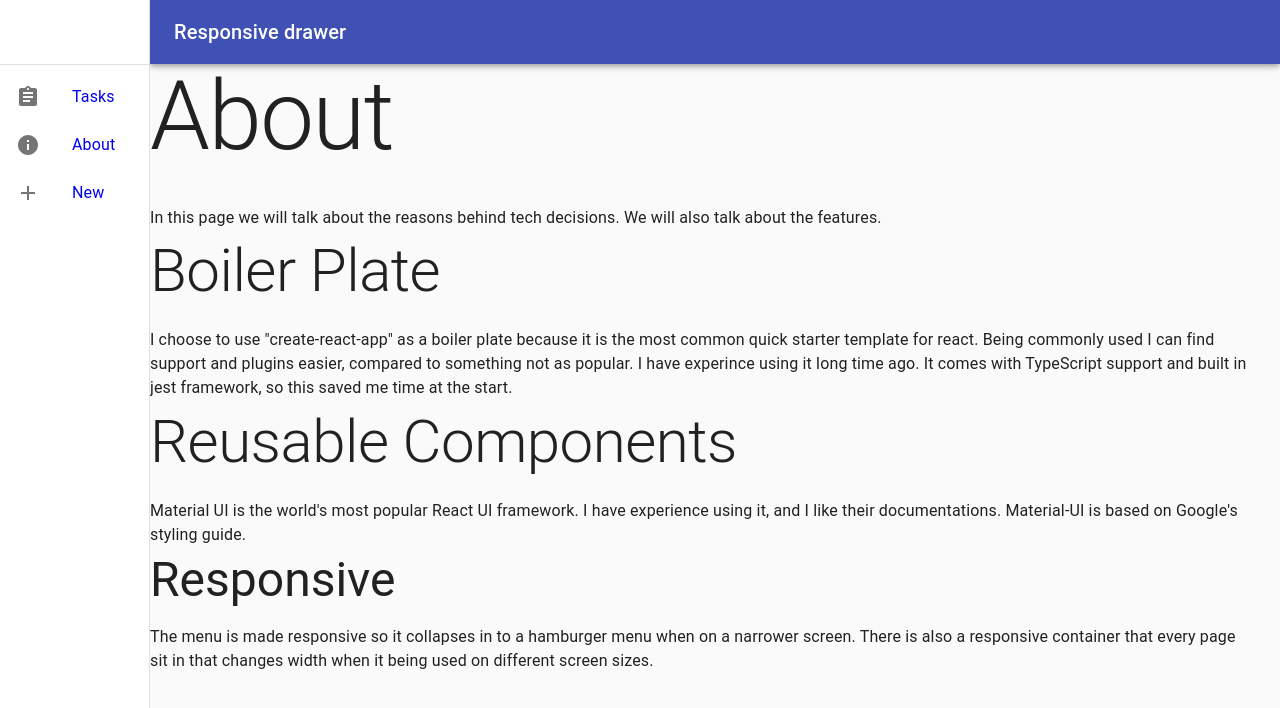
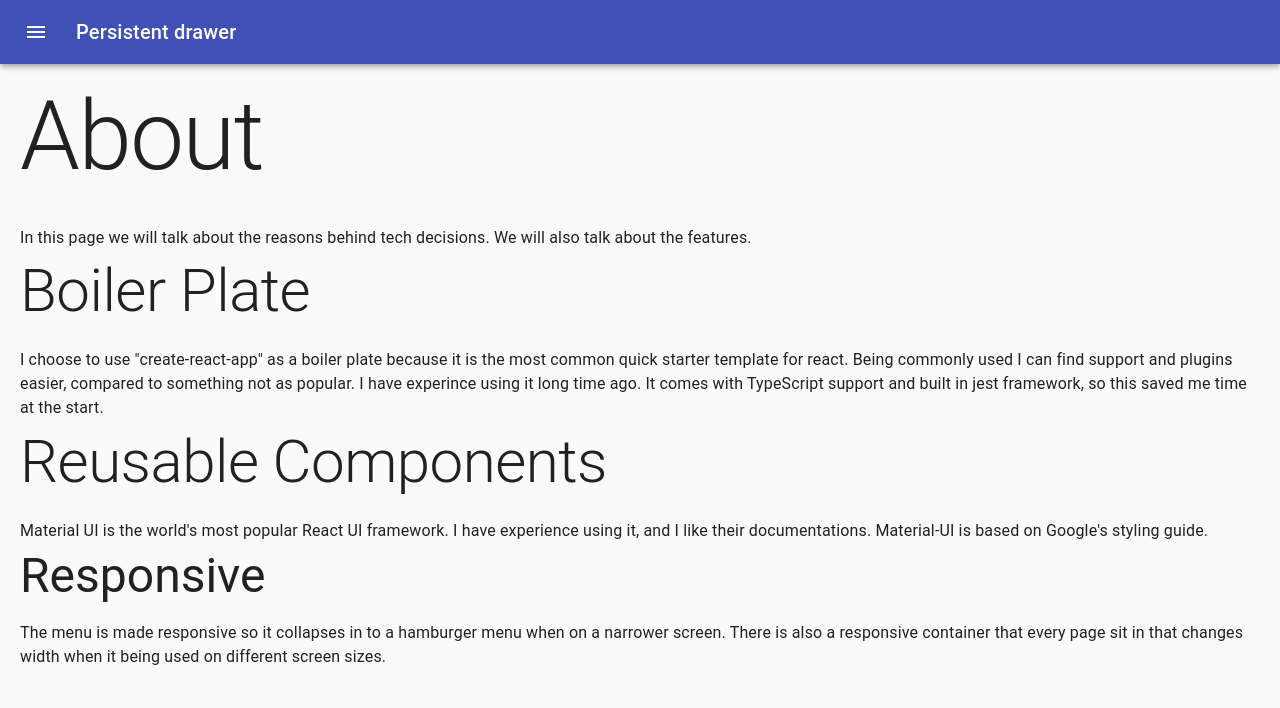
Before and after one commit to WaterlessPiano2/Todos, a React (Create React App) app: page /about in a window 1280 px wide. Shown: the top 708 px of the page. Built offline with nearby package versions, Linux system fonts and the light colour scheme.

Commit message:
Updated the page layout for centered and better responsiveness

```diff
--- a/package.json
+++ b/package.json
@@ -13,6 +13,7 @@
     "@types/react": "^16.9.53",
     "@types/react-dom": "^16.9.8",
     "@types/react-router-dom": "^5.1.6",
+    "clsx": "^1.1.1",
     "react": "^17.0.1",
     "react-dom": "^17.0.1",
     "react-router-dom": "^5.2.0",
--- a/src/App.tsx
+++ b/src/App.tsx
@@ -9,11 +9,8 @@
 
 const useStyles = makeStyles({
   responsive: {
-    paddingTop: 60,
-    paddingLeft: 150,
-    paddingright: 20,
-    marginRight: 20,
-    //backgroundColor: "red",
+    marginTop: 60,
+    padding: 20,
   },
 });
 
--- a/src/components/Menu.tsx
+++ b/src/components/Menu.tsx
@@ -1,10 +1,10 @@
 import React from "react";
+import clsx from "clsx";
 import PropTypes from "prop-types";
 import AppBar from "@material-ui/core/AppBar";
 import CssBaseline from "@material-ui/core/CssBaseline";
 import Divider from "@material-ui/core/Divider";
 import Drawer from "@material-ui/core/Drawer";
-import Hidden from "@material-ui/core/Hidden";
 import IconButton from "@material-ui/core/IconButton";
 import List from "@material-ui/core/List";
 import ListItem from "@material-ui/core/ListItem";
@@ -16,58 +16,85 @@
 import { makeStyles, useTheme } from "@material-ui/core/styles";
 import { Link } from "react-router-dom";
 
+import ChevronLeftIcon from "@material-ui/icons/ChevronLeft";
+import ChevronRightIcon from "@material-ui/icons/ChevronRight";
 import AssignmentIcon from "@material-ui/icons/Assignment";
 import AddIcon from "@material-ui/icons/Add";
 import InfoIcon from "@material-ui/icons/Info";
 
 const drawerWidth = 150;
-
 const useStyles = makeStyles((theme) => ({
   root: {
     display: "flex",
   },
-  drawer: {
-    [theme.breakpoints.up("sm")]: {
-      width: drawerWidth,
-      flexShrink: 0,
-    },
+  appBar: {
+    transition: theme.transitions.create(["margin", "width"], {
+      easing: theme.transitions.easing.sharp,
+      duration: theme.transitions.duration.leavingScreen,
+    }),
   },
-  appBar: {
-    [theme.breakpoints.up("sm")]: {
-      width: `calc(100% - ${drawerWidth}px)`,
-      marginLeft: drawerWidth,
-    },
+  appBarShift: {
+    width: `calc(100% - ${drawerWidth}px)`,
+    marginLeft: drawerWidth,
+    transition: theme.transitions.create(["margin", "width"], {
+      easing: theme.transitions.easing.easeOut,
+      duration: theme.transitions.duration.enteringScreen,
+    }),
   },
   menuButton: {
     marginRight: theme.spacing(2),
-    [theme.breakpoints.up("sm")]: {
-      display: "none",
-    },
   },
-  // necessary for content to be below app bar
-  toolbar: theme.mixins.toolbar,
+  hide: {
+    display: "none",
+  },
+  drawer: {
+    width: drawerWidth,
+    flexShrink: 0,
+  },
   drawerPaper: {
     width: drawerWidth,
+  },
+  drawerHeader: {
+    display: "flex",
+    alignItems: "center",
+    padding: theme.spacing(0, 1),
+    // necessary for content to be below app bar
+    ...theme.mixins.toolbar,
+    justifyContent: "flex-end",
   },
   content: {
     flexGrow: 1,
     padding: theme.spacing(3),
+    transition: theme.transitions.create("margin", {
+      easing: theme.transitions.easing.sharp,
+      duration: theme.transitions.duration.leavingScreen,
+    }),
+    marginLeft: -drawerWidth,
+  },
+  contentShift: {
+    transition: theme.transitions.create("margin", {
+      easing: theme.transitions.easing.easeOut,
+      duration: theme.transitions.duration.enteringScreen,
+    }),
+    marginLeft: 0,
   },
 }));
 
 function ResponsiveDrawer(props: { window: any }) {
-  const { window } = props;
   const classes = useStyles();
   const theme = useTheme();
-  const [mobileOpen, setMobileOpen] = React.useState(false);
+  const [open, setOpen] = React.useState(false);
 
-  const handleDrawerToggle = () => {
-    setMobileOpen(!mobileOpen);
+  const handleDrawerOpen = () => {
+    setOpen(true);
   };
 
-  const drawer = (
+  const handleDrawerClose = () => {
+    setOpen(false);
+  };
+  const list = (
     <div>
-      <div className={classes.toolbar} />
+      <div />
       <Divider />
       <List>
         <Link style={{ textDecoration: "none" }} to="/">
@@ -101,59 +128,51 @@
     </div>
   );
 
-  const container =
-    window !== undefined ? () => window().document.body : undefined;
-
   return (
     <div className={classes.root}>
       <CssBaseline />
-      <AppBar position="fixed" className={classes.appBar}>
+      <AppBar
+        position="fixed"
+        className={clsx(classes.appBar, {
+          [classes.appBarShift]: open,
+        })}
+      >
         <Toolbar>
           <IconButton
             color="inherit"
             aria-label="open drawer"
+            onClick={handleDrawerOpen}
             edge="start"
-            onClick={handleDrawerToggle}
-            className={classes.menuButton}
+            className={clsx(classes.menuButton, open && classes.hide)}
           >
             <MenuIcon />
           </IconButton>
           <Typography variant="h6" noWrap>
-            Responsive drawer
+            Persistent drawer
           </Typography>
         </Toolbar>
       </AppBar>
-      <nav className={classes.drawer} aria-label="mailbox folders">
-        {/* The implementation can be swapped with js to avoid SEO duplication of links. */}
-        <Hidden smUp implementation="css">
-          <Drawer
-            container={container}
-            variant="temporary"
-            anchor={theme.direction === "rtl" ? "right" : "left"}
-            open={mobileOpen}
-            onClose={handleDrawerToggle}
-            classes={{
-              paper: classes.drawerPaper,
-            }}
-            ModalProps={{
-              keepMounted: true, // Better open performance on mobile.
-            }}
-          >
-            {drawer}
-          </Drawer>
-        </Hidden>
-        <Hidden xsDown implementation="css">
-          <Drawer
-            classes={{
-              paper: classes.drawerPaper,
-            }}
-            variant="permanent"
-            open
-          >
-            {drawer}
-          </Drawer>
-        </Hidden>
-      </nav>
+      <Drawer
+        className={classes.drawer}
+        variant="persistent"
+        anchor="left"
+        open={open}
+        classes={{
+          paper: classes.drawerPaper,
+        }}
+      >
+        <div className={classes.drawerHeader}>
+          <IconButton onClick={handleDrawerClose}>
+            {theme.direction === "ltr" ? (
+              <ChevronLeftIcon />
+            ) : (
+              <ChevronRightIcon />
+            )}
+          </IconButton>
+        </div>
+        <Divider />
+        {list}
+      </Drawer>
     </div>
   );
 }
```
